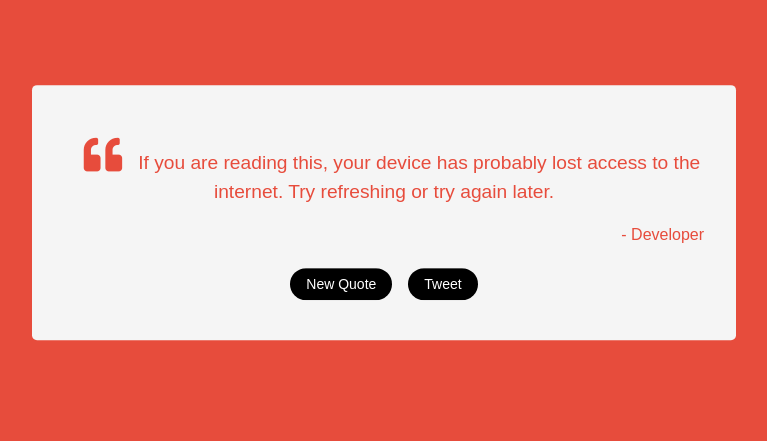
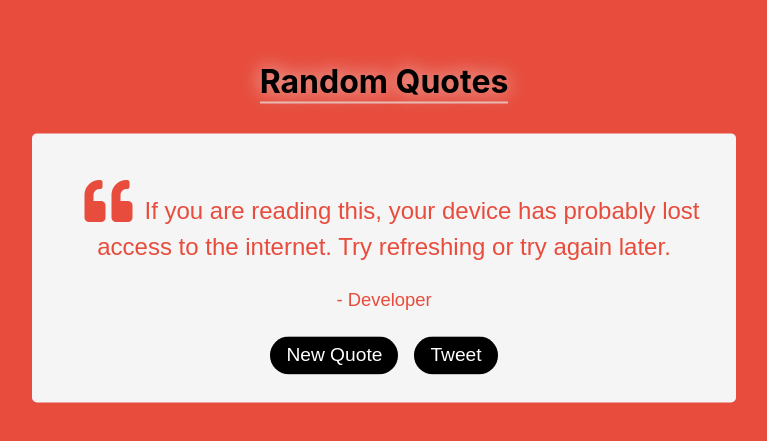
Before and after one commit to abhishekakade/random-quote-machine, a React (Create React App) app: page / in a window 1280 px wide. Shown: the part 139-580 px from the top of the page, without its empty margins (256-1023 px from the left). Built offline with nearby package versions, Linux system fonts and the light colour scheme; no server answers; a web font is replaced by a local one.

Commit message:
fix: pwa optimisations

```diff
--- a/public/index.html
+++ b/public/index.html
@@ -27,12 +27,6 @@
       user's mobile device or desktop. See https://developers.google.com/web/fundamentals/web-app-manifest/
     -->
     <link rel="manifest" href="%PUBLIC_URL%/manifest.json" />
-    <link
-      rel="stylesheet"
-      href="https://use.fontawesome.com/releases/v5.7.2/css/all.css"
-      integrity="sha384-fnmOCqbTlWIlj8LyTjo7mOUStjsKC4pOpQbqyi7RrhN7udi9RwhKkMHpvLbHG9Sr"
-      crossorigin="anonymous"
-    />
 
     <style>
       body {
@@ -87,6 +81,14 @@
       To begin the development, run `npm start` or `yarn start`.
       To create a production bundle, use `npm run build` or `yarn build`.
     -->
+
+    <link
+      rel="stylesheet"
+      href="https://use.fontawesome.com/releases/v5.7.2/css/all.css"
+      integrity="sha384-fnmOCqbTlWIlj8LyTjo7mOUStjsKC4pOpQbqyi7RrhN7udi9RwhKkMHpvLbHG9Sr"
+      crossorigin="anonymous"
+    />
+
     <!-- <script
       async
       src="https://cdn.freecodecamp.org/testable-projects-fcc/v1/bundle.js"
--- a/src/App.js
+++ b/src/App.js
@@ -99,7 +99,16 @@ class App extends Component {
   render() {
     return (
       <div className="App tc ma0 mt6 v-mid">
-        {/* <h1>Random Quote Machine</h1> */}
+        <h1
+          style={{
+            display: "inline",
+            margin: "1rem",
+            borderBottom: "2px solid rgba(230, 230, 230, 0.7)",
+            textShadow: "0 0 20px rgba(240, 240, 240, 0.85)"
+          }}
+        >
+          Random Quotes
+        </h1>
         <QuoteBox
           quote={this.state.quote}
           author={this.state.author}
--- a/src/QuoteBox.css
+++ b/src/QuoteBox.css
@@ -44,6 +44,32 @@
   outline: none;
 }
 
+@media screen and (min-width: 800px) {
+  #quote-box {
+    padding: 1.25rem;
+  }
+
+  .fa-2x {
+    font-size: 1.5em;
+    padding-right: 0.75rem;
+  }
+
+  #author {
+    text-align: center;
+    font-size: 1.15rem;
+  }
+
+  #text {
+    font-size: 1.5rem;
+    line-height: 1.5;
+  }
+
+  #new-quote,
+  #tweet-quote {
+    font-size: 1.2rem;
+  }
+}
+
 @media screen and (max-width: 550px) {
   #quote-box {
     padding: 1rem;
@@ -64,10 +90,7 @@
     line-height: 1.25;
   }
 
-  #new-quote {
-    font-size: 0.8rem;
-  }
-
+  #new-quote,
   #tweet-quote {
     font-size: 0.8rem;
   }
@@ -96,11 +119,7 @@
     line-height: 1.25;
   }
 
-  #new-quote {
-    font-size: 0.75rem;
-    margin-top: 0.2rem;
-  }
-
+  #new-quote,
   #tweet-quote {
     font-size: 0.75rem;
     margin-top: 0.2rem;
```
